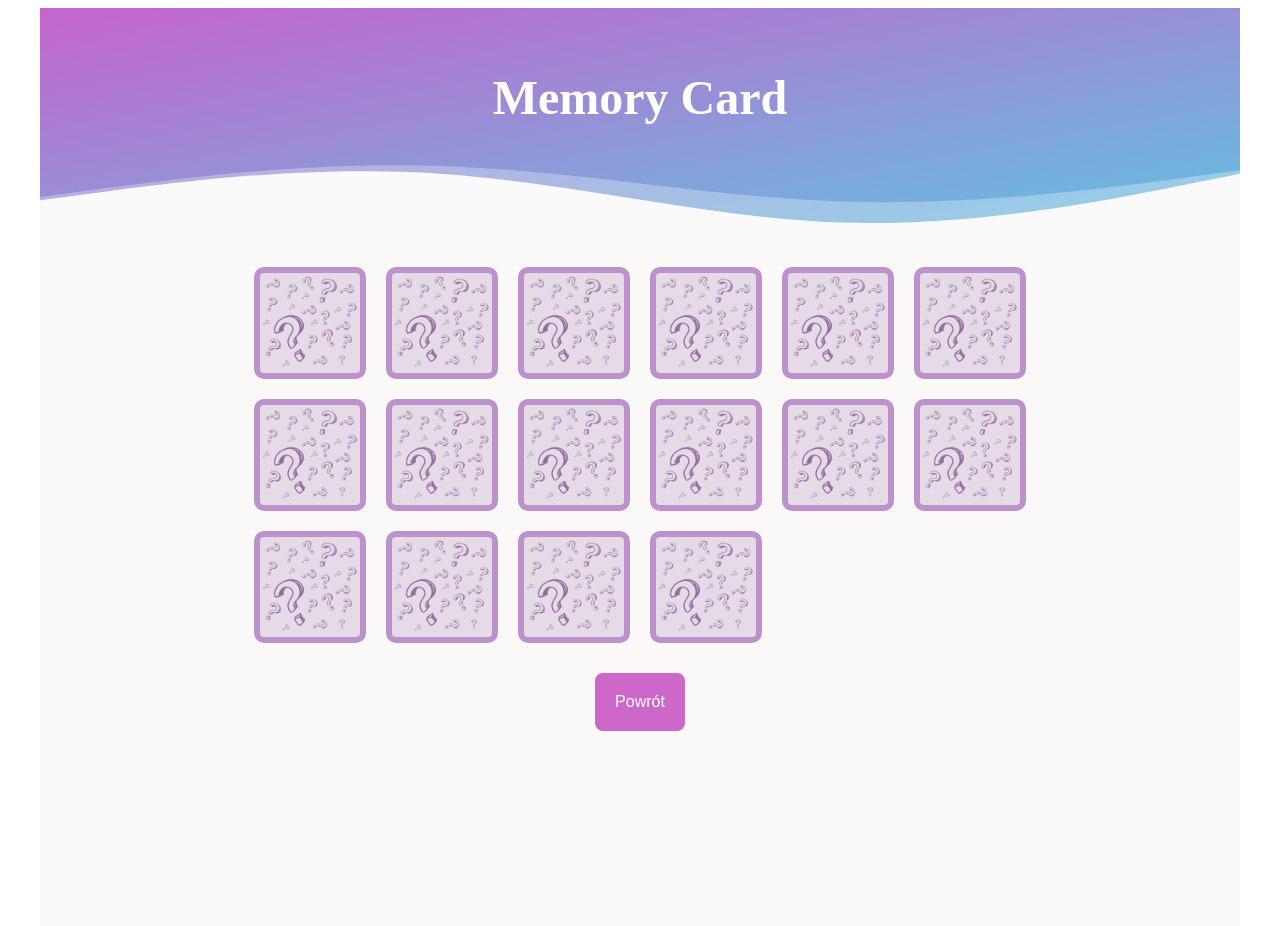
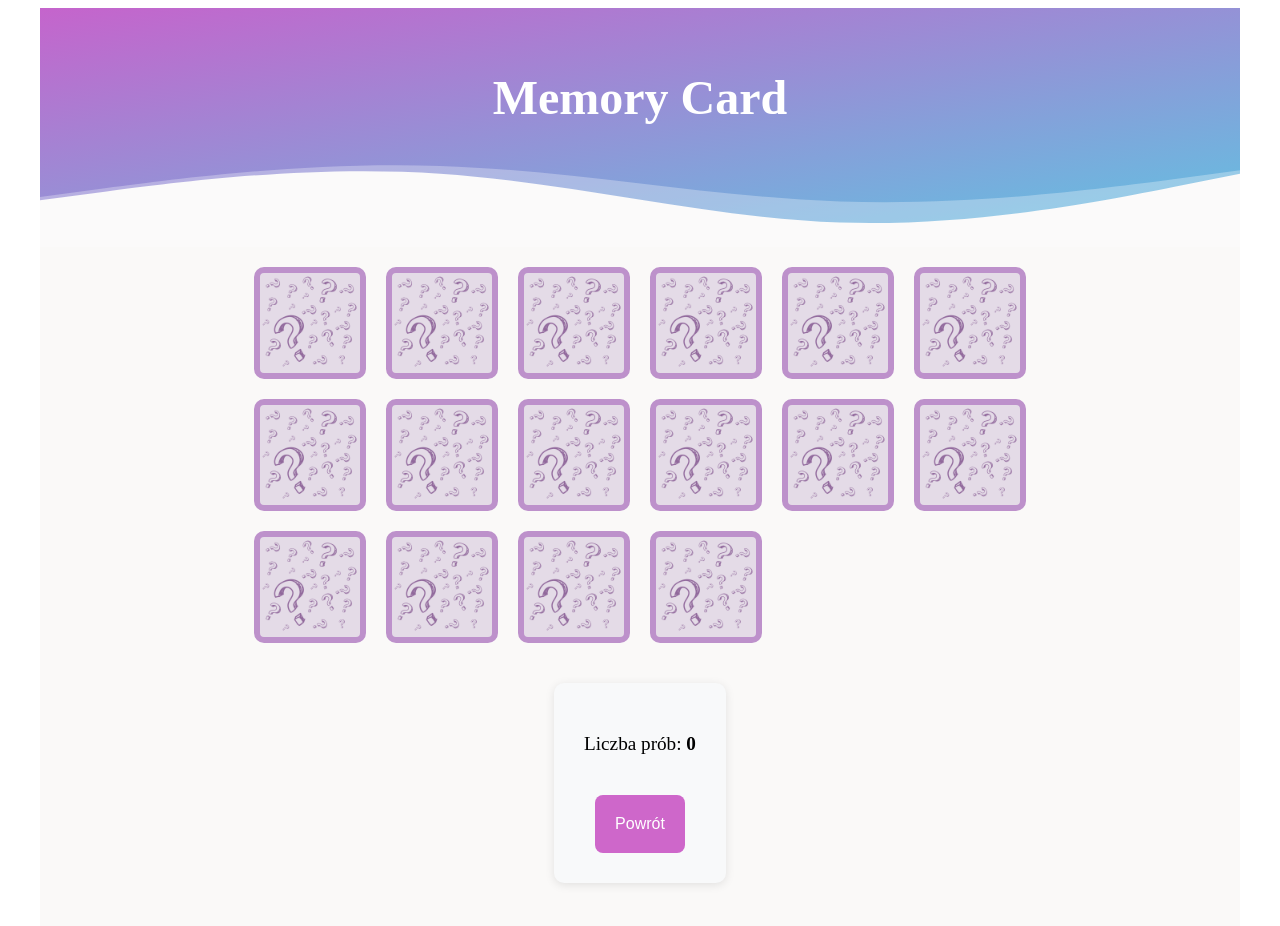
Before and after one commit to KrzysztofBiolik/memory-game-card, a React (Vite) app: page / in a window 1280 px wide. Both pictures are taken after a click on the button "Rozpocznij grę". Shown: the top 926 px of the page. Built offline with nearby package versions, Linux system fonts and the light colour scheme.

Commit message:
Added display of the number of attempts made in the game

```diff
--- a/src/components/Board.tsx
+++ b/src/components/Board.tsx
@@ -7,7 +7,7 @@ const Board: React.FC = () => {
   const { tiles } = useGameStore();
 
   return (
-    <div>
+    <div className="game-screen">
       <div className="game-board">
         {tiles.map((tile) => (
           <Tile
--- a/src/components/Stats.tsx
+++ b/src/components/Stats.tsx
@@ -1,10 +1,13 @@
 import { useGameStore } from "../store";
 
 const Stats: React.FC = () => {
-  const {setGameStarted } = useGameStore();
+  const { setGameStarted, attempts } = useGameStore();
 
   return (
     <div className="stats-container">
+      <p>
+        Liczba prób: <strong>{attempts}</strong>
+      </p>
       <button className="restart-button" onClick={() => setGameStarted(false)}>
         Powrót
       </button>
--- a/src/store.ts
+++ b/src/store.ts
@@ -7,6 +7,7 @@ type Difficulty = "easy" | "medium" | "hard";
 
 interface GameState {
   tiles: Tile[];
+  attempts: number;
   initializeGame: (difficulty: Difficulty) => void;
   selectTile: (tile: Tile) => void;
   selectedTiles: Tile[];
@@ -21,6 +22,7 @@ export const useGameStore = create<GameState>((set, get) => ({
   selectedTiles: [],
   gameStarted: false,
   difficulty: "easy", // Domyślny poziom
+  attempts: 0,
 
   initializeGame: (difficulty: Difficulty) => {
     const numPairs =
@@ -31,6 +33,7 @@ export const useGameStore = create<GameState>((set, get) => ({
       selectedTiles: [],
       gameStarted: true,
       difficulty, // Ustawienie wybranego poziomu trudności
+      attempts: 0, // Resetowanie prób po rozpoczęciu nowej gry
     });
   },
 
@@ -41,7 +44,7 @@ export const useGameStore = create<GameState>((set, get) => ({
   setGameStarted: (started: boolean) => set({ gameStarted: started }),
 
   selectTile: (tile) => {
-    const { selectedTiles, tiles } = get();
+    const { selectedTiles, tiles, attempts } = get();
 
     // Ignorujemy kliknięcie, jeśli już wybrano 2 kafelki lub kafelek jest dopasowany
     if (
@@ -71,6 +74,7 @@ export const useGameStore = create<GameState>((set, get) => ({
               )
             : tiles,
           selectedTiles: [],
+          attempts: attempts + 1, // Zwiększanie liczby prób
         });
       }, 1000);
     }
--- a/src/styles/game.scss
+++ b/src/styles/game.scss
@@ -1,3 +1,9 @@
+.game-screen {
+  display: flex;
+  flex-direction: column;
+  align-items: center;
+}
+
 .game-board {
   display: grid;
   justify-items: center;
@@ -30,7 +36,7 @@
 
 .tile:hover {
   transform: scale(1.01);
-  border: 6px solid rgb(180, 131, 212);;
+  border: 6px solid rgb(180, 131, 212);
 }
 
 .tile.revealed {
@@ -42,11 +48,9 @@
     transform: rotateY(90deg);
   }
   to {
-
     transform: rotateY(0);
   }
 }
-
 
 .start-screen {
   display: flex;
@@ -75,7 +79,7 @@ select {
 }
 
 button {
-  margin-top:30px;
+  margin-top: 30px;
   padding: 20px;
   background: #ce67ca;
   color: white;
@@ -90,3 +94,21 @@ button {
   margin: 0;
   padding: 20px 0;
 }
+
+.stats-container {
+  margin-top: 40px;
+  max-width: 400px;
+  display: flex;
+  flex-direction: column;
+  align-items: center;
+  justify-content: center;
+  background-color: #f8f9fa;
+  padding: 30px;
+  border-radius: 10px;
+  box-shadow: 0 2px 10px rgba(0, 0, 0, 0.1);
+}
+
+.stats-container p {
+  font-size: 1.2rem;
+  margin-bottom: 10px;
+}
```
